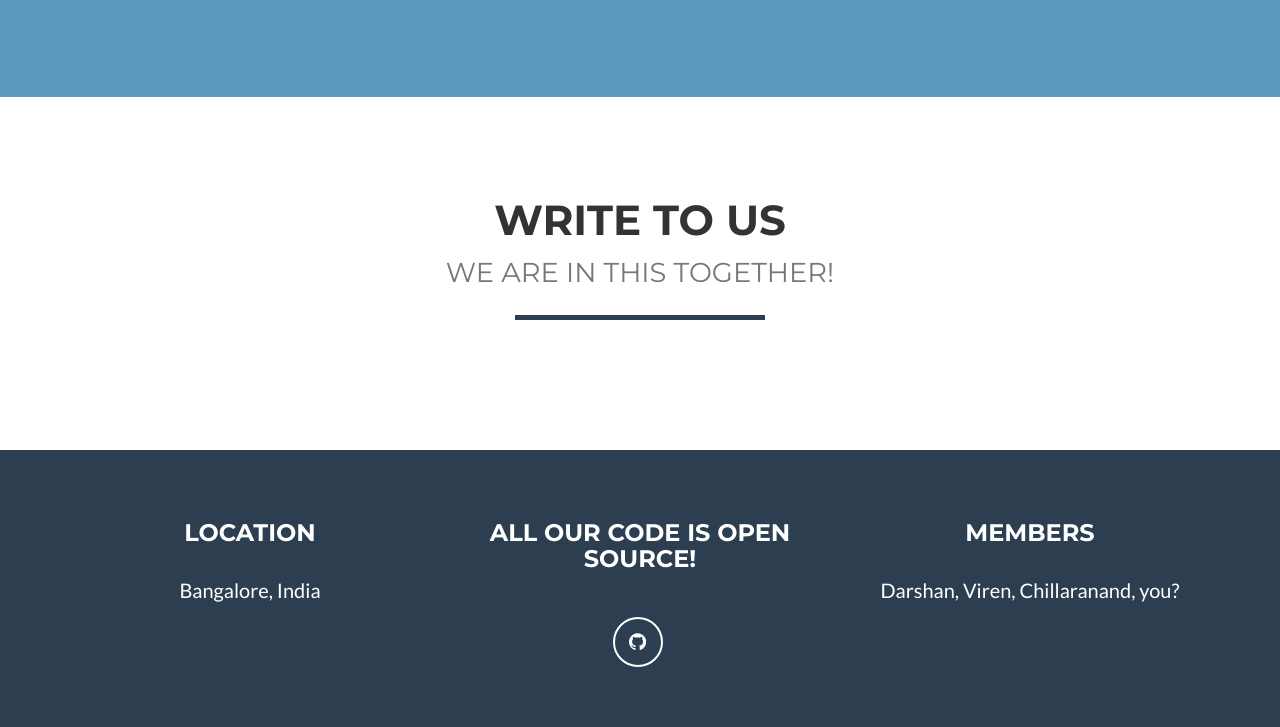
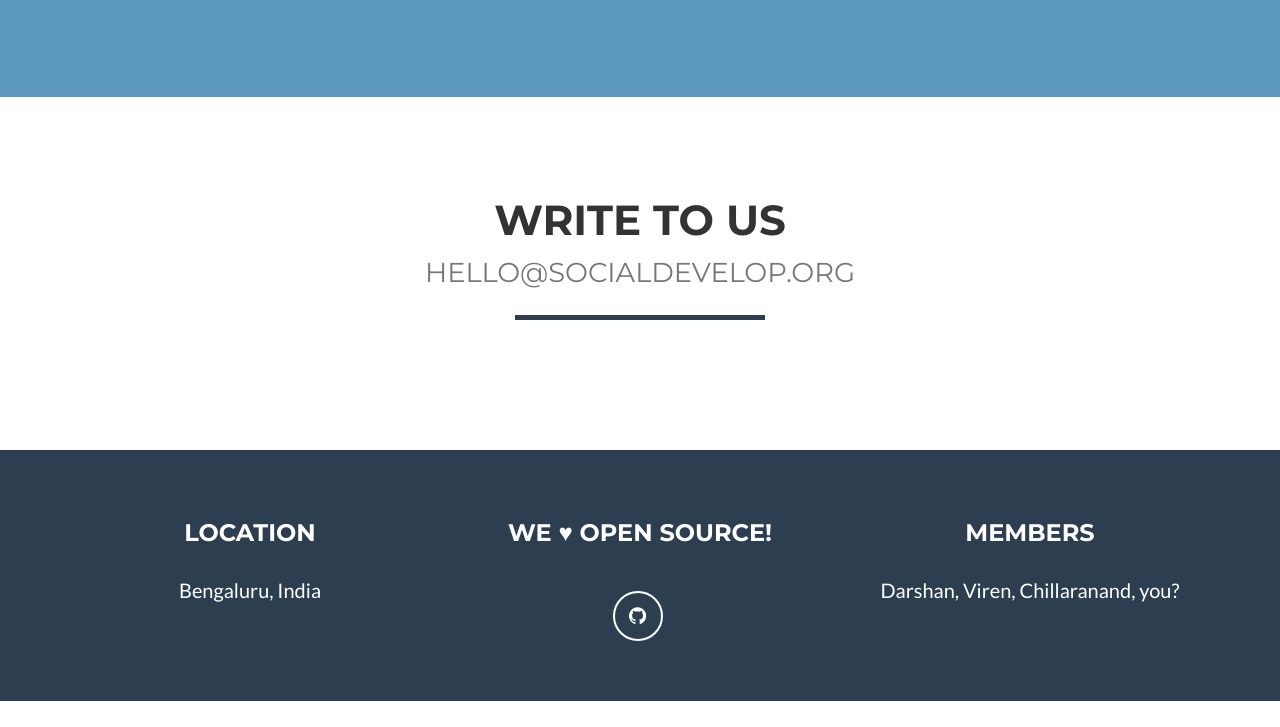
Before and after one commit to SocialDevelopOrg/socialdeveloporg.github.io, a website: page index.html in a window 1280 px wide. Shown: the part 2001-2728 px from the top of the page. After the commit the page ends 2702 px from the top, so only its background shows below. Drawn offline with nearby package versions, Linux system fonts and the light colour scheme.

Commit message:
update home page
- add contact email
- add github address

```diff
--- a/index.html
+++ b/index.html
@@ -190,7 +190,7 @@
                   <h2>
                     Write to us
                     <br>
-                    <small> We are in this together! </small>
+                    <small> hello@socialdevelop.org </small>
                   </h2>
                     <hr class="star-primary">
                 </div>
@@ -205,13 +205,13 @@
                 <div class="row">
                     <div class="footer-col col-md-4">
                         <h3>Location</h3>
-                        <p>Bangalore, India </p>
+                        <p>Bengaluru, India </p>
                     </div>
                     <div class="footer-col col-md-4">
-                        <h3>All our code is open source!</h3>
+                        <h3>We &hearts; open source!</h3>
                         <ul class="list-inline">
                             <li>
-                                <a href="#" class="btn-social btn-outline"><i class="fa fa-fw fa-github"></i></a>
+                                <a href="https://github.com/SocialDevelopOrg/" class="btn-social btn-outline"><i class="fa fa-fw fa-github"></i></a>
                             </li>
                         </ul>
                     </div>
```
